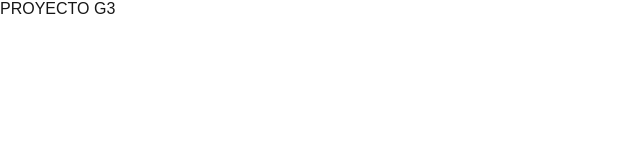
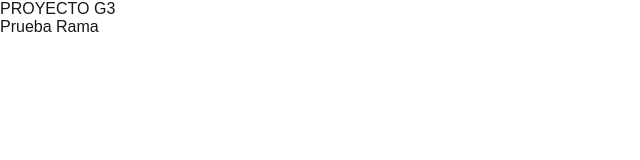
Before and after one commit to nicolasezequielflores/proyecto-g3, a Next.js app: page / in a window 1280 px wide. Shown: the top 160 px of the page, without its empty margins (0-640 px from the left). Built offline with nearby package versions, Linux system fonts and the light colour scheme.

Commit message:
prueba-rama

```diff
--- a/src/pages/index.js
+++ b/src/pages/index.js
@@ -18,6 +18,7 @@ export default function Home() {
   return (
     <>
       <p>PROYECTO G3</p>
+      <p>Prueba Rama</p>
     </>
   );
 }
```
